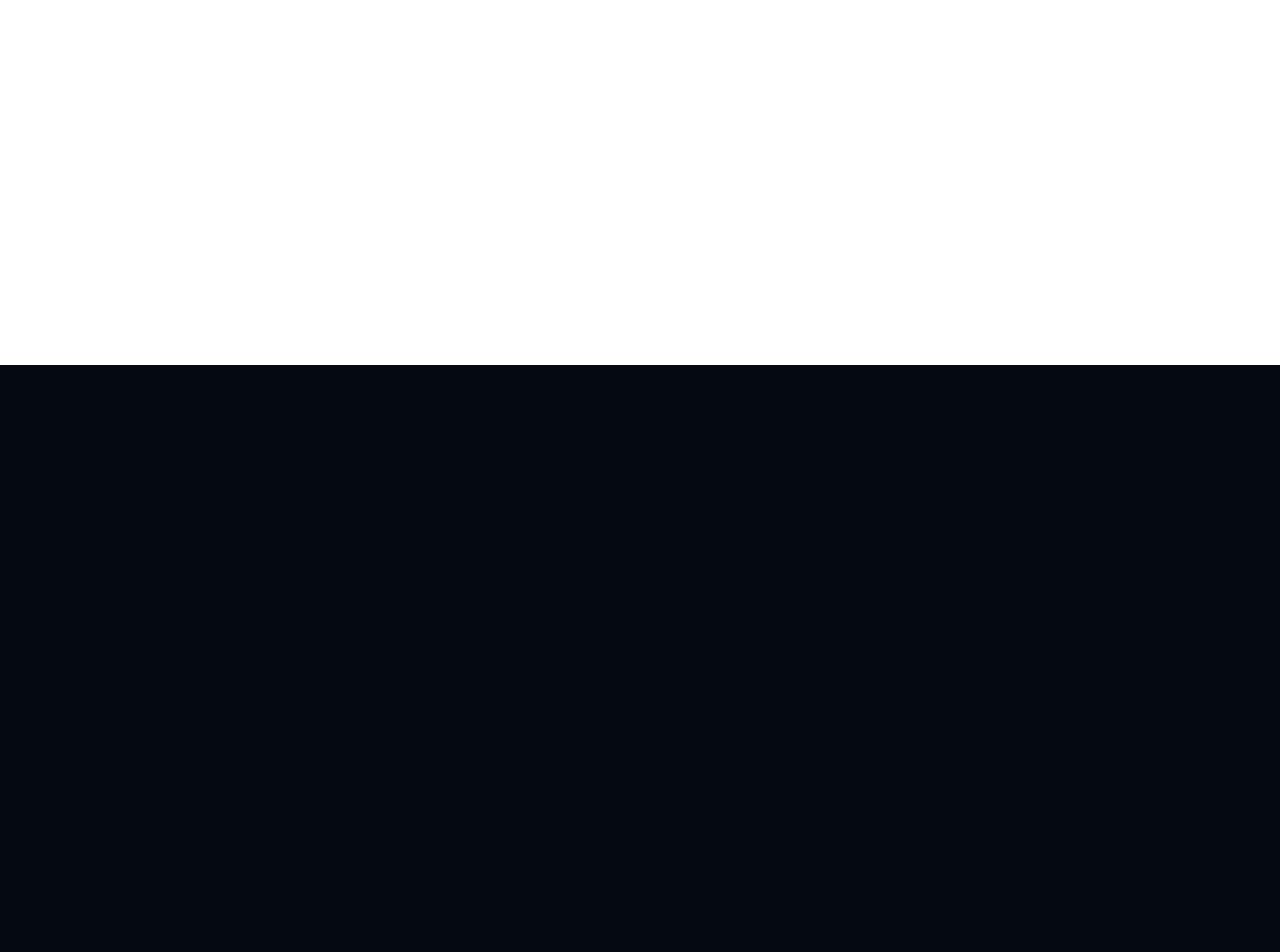
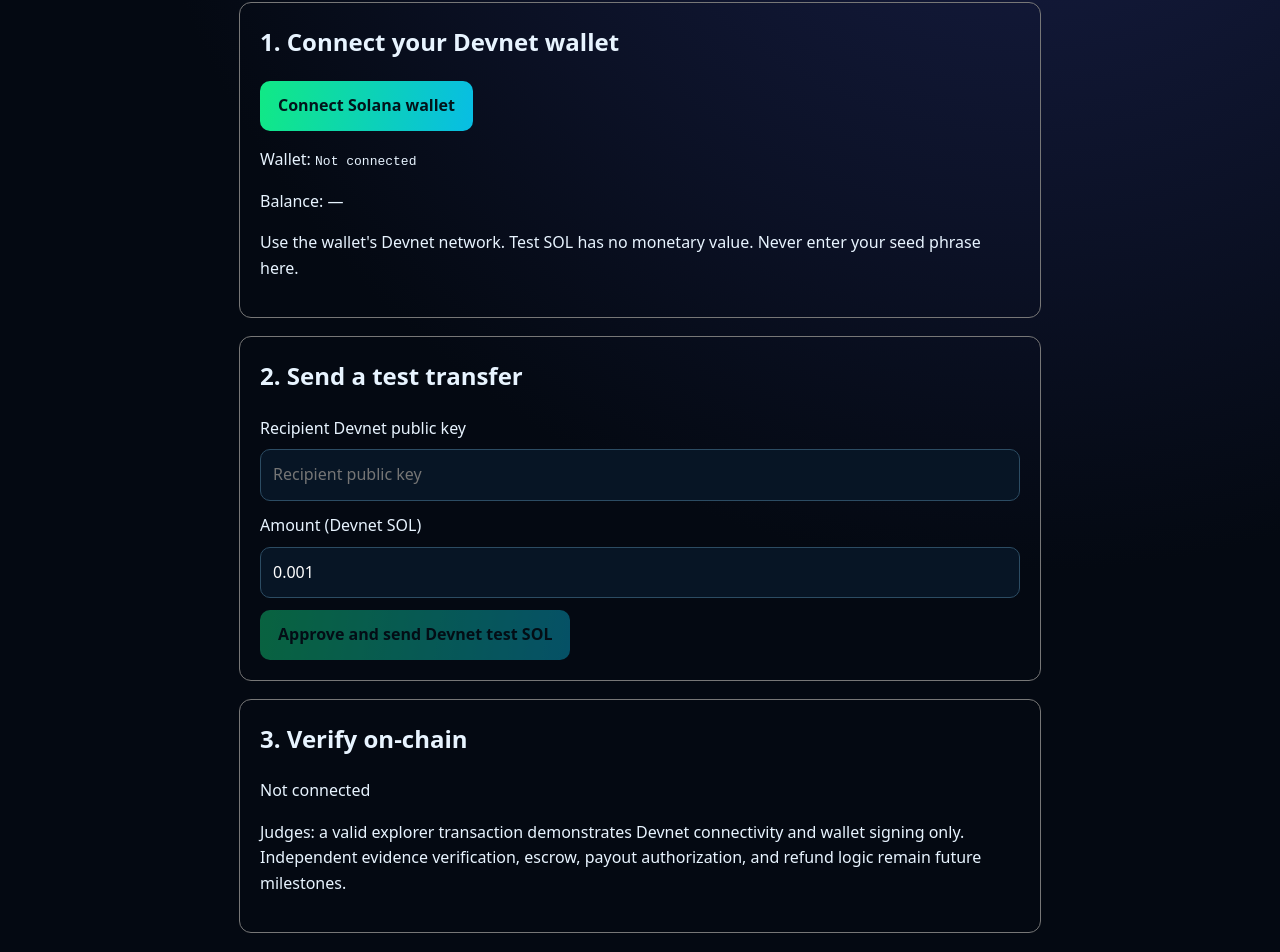
Before and after one commit to CodesbyFebin/EdgeSwarm, a Next.js app: page /devnet-demo in a window 1280 px wide. Before the commit this address had no page. Shown: the part 435-1387 px from the top of the page. Before the commit the page ends 800 px from the top, so only its background shows below. Built offline with nearby package versions, Linux system fonts and the light colour scheme.

Commit message:
feat: add wallet-approved real Solana Devnet transfer judge demo with explorer verification

```diff
--- /dev/null
+++ b/app/devnet-demo/page.tsx
@@ -0,0 +1,94 @@
+'use client';
+import { useState } from 'react';
+import { Connection, PublicKey, SystemProgram, Transaction, LAMPORTS_PER_SOL } from '@solana/web3.js';
+
+type WalletProvider = {
+  isPhantom?: boolean;
+  publicKey?: { toBase58(): string };
+  connect(): Promise<{ publicKey: { toBase58(): string } }>;
+  signAndSendTransaction(transaction: Transaction): Promise<{ signature: string }>;
+};
+declare global { interface Window { solana?: WalletProvider; phantom?: { solana?: WalletProvider } } }
+const ENDPOINT = 'https://api.devnet.solana.com';
+const connection = () => new Connection(ENDPOINT, 'confirmed');
+const explorer = (signature: string) => 'https://explorer.solana.com/tx/' + encodeURIComponent(signature) + '?cluster=devnet';
+
+export default function DevnetJudgeDemo() {
+  const [wallet, setWallet] = useState('');
+  const [recipient, setRecipient] = useState('');
+  const [amount, setAmount] = useState('0.001');
+  const [signature, setSignature] = useState('');
+  const [state, setState] = useState('Not connected');
+  const [busy, setBusy] = useState(false);
+  const [balance, setBalance] = useState<number | null>(null);
+  const provider = () => typeof window === 'undefined' ? undefined : (window.phantom?.solana ?? window.solana);
+  async function connect() {
+    setBusy(true); setState('Connecting wallet…'); setSignature('');
+    try {
+      const p = provider();
+      if (!p?.connect || !p?.signAndSendTransaction) throw Error('Compatible injected Solana wallet not found. Open this page in a Solana wallet browser or install a compatible wallet extension.');
+      const { publicKey } = await p.connect();
+      const address = publicKey.toBase58();
+      setWallet(address);
+      const lamports = await connection().getBalance(new PublicKey(address), 'confirmed');
+      setBalance(lamports / LAMPORTS_PER_SOL);
+      setState('Connected to Solana Devnet. Only Devnet test SOL can be sent.');
+    } catch (error) { setState(error instanceof Error ? error.message : String(error)); }
+    finally { setBusy(false); }
+  }
+  async function send() {
+    setBusy(true); setSignature(''); setState('Validating Devnet transaction…');
+    try {
+      const p = provider();
+      if (!p?.publicKey || !p.signAndSendTransaction || !wallet || p.publicKey.toBase58() !== wallet) throw Error('Connect the wallet again.');
+      const sol = Number(amount);
+      if (!Number.isFinite(sol) || sol < 0.000001 || sol > 0.01 || !/^\d+(\.\d{1,9})?$/.test(amount)) throw Error('Use 0.000001–0.01 Devnet SOL (up to 9 decimals).');
+      const from = new PublicKey(wallet);
+      const to = new PublicKey(recipient.trim());
+      if (from.equals(to)) throw Error('Use a different recipient address.');
+      const lamports = Math.round(sol * LAMPORTS_PER_SOL);
+      const rpc = connection();
+      const currentBalance = await rpc.getBalance(from, 'confirmed');
+      if (currentBalance < lamports + 10000) throw Error('Insufficient Devnet SOL for transfer and fee. Fund your Devnet wallet first.');
+      const { blockhash, lastValidBlockHeight } = await rpc.getLatestBlockhash('confirmed');
+      const tx = new Transaction({ feePayer: from, recentBlockhash: blockhash }).add(SystemProgram.transfer({ fromPubkey: from, toPubkey: to, lamports }));
+      setState('Approve the Devnet test-SOL transfer in your wallet…');
+      const result = await p.signAndSendTransaction(tx);
+      if (!result?.signature) throw Error('Wallet did not return a transaction signature.');
+      setSignature(result.signature);
+      setState('Waiting for Solana Devnet confirmation…');
+      const confirmation = await rpc.confirmTransaction({ signature: result.signature, blockhash, lastValidBlockHeight }, 'confirmed');
+      if (confirmation.value.err) throw Error('Transaction failed on Devnet: ' + JSON.stringify(confirmation.value.err));
+      setState('Confirmed on Solana Devnet. This is a wallet transfer, NOT EdgeSwarm escrow or verified-work settlement.');
+      setBalance((await rpc.getBalance(from, 'confirmed')) / LAMPORTS_PER_SOL);
+    } catch (error) { setState(error instanceof Error ? error.message : String(error)); }
+    finally { setBusy(false); }
+  }
+  return <main style={{maxWidth:850,margin:'2rem auto',padding:'1.5rem',fontFamily:'system-ui',lineHeight:1.6}}>
+    <a href="/">← EdgeSwarm</a>
+    <h1>EdgeSwarm — Solana Devnet Judge Demo</h1>
+    <p><strong>LIVE DEVNET TEST TRANSFER — NOT ESCROW.</strong> This page submits a real Solana Devnet System Program transfer of test SOL, with explicit wallet approval and an independently inspectable explorer signature. It does <strong>not</strong> pay for verified jobs, use an Anchor escrow program, or prove Android evidence.</p>
+    <p>Network: <code>devnet</code> · RPC: <code>{ENDPOINT}</code> · Maximum per transfer: <code>0.01 test SOL</code>.</p>
+    <section style={{border:'1px solid #777',borderRadius:12,padding:20,marginBottom:18}}>
+      <h2>1. Connect your Devnet wallet</h2>
+      <button disabled={busy} onClick={connect}>Connect Solana wallet</button>
+      <p>Wallet: <code style={{overflowWrap:'anywhere'}}>{wallet || 'Not connected'}</code></p>
+      <p>Balance: {balance === null ? '—' : balance.toFixed(6) + ' Devnet SOL'}</p>
+      <p>Use the wallet&apos;s Devnet network. Test SOL has no monetary value. Never enter your seed phrase here.</p>
+    </section>
+    <section style={{border:'1px solid #777',borderRadius:12,padding:20,marginBottom:18}}>
+      <h2>2. Send a test transfer</h2>
+      <label htmlFor="recipient">Recipient Devnet public key</label>
+      <input id="recipient" value={recipient} onChange={e=>setRecipient(e.target.value)} placeholder="Recipient public key" style={{display:'block',width:'100%',boxSizing:'border-box',padding:12,marginBottom:12}} />
+      <label htmlFor="amount">Amount (Devnet SOL)</label>
+      <input id="amount" value={amount} onChange={e=>setAmount(e.target.value)} style={{display:'block',padding:12,marginBottom:12}} />
+      <button disabled={busy || !wallet || !recipient.trim()} onClick={send}>Approve and send Devnet test SOL</button>
+    </section>
+    <section aria-live="polite" style={{border:'1px solid #777',borderRadius:12,padding:20}}>
+      <h2>3. Verify on-chain</h2>
+      <p role="status">{state}</p>
+      {signature && <p>Transaction: <code style={{overflowWrap:'anywhere'}}>{signature}</code><br/><a href={explorer(signature)} target="_blank" rel="noopener noreferrer">Inspect on Solana Explorer (Devnet) ↗</a></p>}
+      <p>Judges: a valid explorer transaction demonstrates Devnet connectivity and wallet signing only. Independent evidence verification, escrow, payout authorization, and refund logic remain future milestones.</p>
+    </section>
+  </main>;
+}
```
